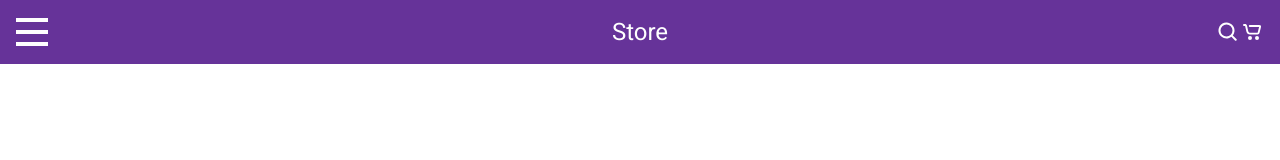
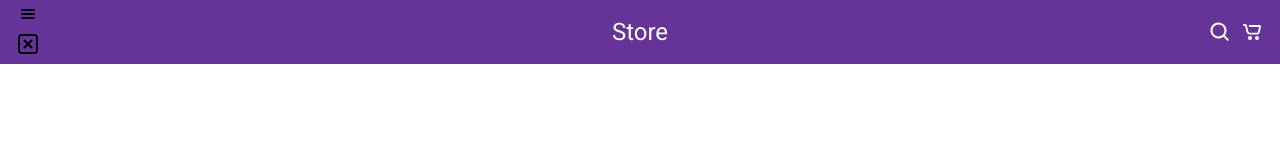
Before and after one commit to Tuti/e-shop, a Next.js app: page / in a window 1280 px wide. Shown: the top 160 px of the page. Built offline with nearby package versions, Linux system fonts and the light colour scheme.

Commit message:
work on adding new icons:

```diff
--- /dev/null
+++ b/components/icons/close-menu/close-menu.tsx
@@ -0,0 +1,16 @@
+import * as React from 'react';
+
+const CloseMenuIcon = (props: any) => (
+  <svg
+    xmlns="http://www.w3.org/2000/svg"
+    viewBox="-2 -2 24 24"
+    width={24}
+    fill="currentColor"
+    {...props}
+  >
+    <path d="M4 2a2 2 0 0 0-2 2v12a2 2 0 0 0 2 2h12a2 2 0 0 0 2-2V4a2 2 0 0 0-2-2H4zm0-2h12a4 4 0 0 1 4 4v12a4 4 0 0 1-4 4H4a4 4 0 0 1-4-4V4a4 4 0 0 1 4-4z" />
+    <path d="m11.414 10 2.829 2.828a1 1 0 0 1-1.415 1.415L10 11.414l-2.828 2.829a1 1 0 1 1-1.415-1.415L8.586 10 5.757 7.172a1 1 0 0 1 1.415-1.415L10 8.586l2.828-2.829a1 1 0 0 1 1.415 1.415L11.414 10z" />
+  </svg>
+);
+
+export default CloseMenuIcon;
--- /dev/null
+++ b/components/icons/menu/menu.tsx
@@ -0,0 +1,15 @@
+import * as React from 'react';
+
+const MenuIcon = (props: any) => (
+  <svg
+    xmlns="http://www.w3.org/2000/svg"
+    viewBox="-5 -7 24 24"
+    width={24}
+    fill="currentColor"
+    {...props}
+  >
+    <path d="M1 0h12a1 1 0 0 1 0 2H1a1 1 0 1 1 0-2zm0 8h12a1 1 0 0 1 0 2H1a1 1 0 1 1 0-2zm0-4h12a1 1 0 0 1 0 2H1a1 1 0 1 1 0-2z" />
+  </svg>
+);
+
+export default MenuIcon;
--- a/components/navbar/navbar.module.css
+++ b/components/navbar/navbar.module.css
@@ -53,4 +53,5 @@
   position: absolute;
   right: 0;
   padding: 0 1rem;
+  gap: 0.5rem;
 }
--- a/components/navbar/navbar.tsx
+++ b/components/navbar/navbar.tsx
@@ -4,6 +4,8 @@ import { Roboto } from '@next/font/google';
 import { useState } from 'react';
 import SearchIcon from '../icons/search/search';
 import ShoppingCartIcon from '../icons/cart/shopping-cart';
+import MenuIcon from '../icons/menu/menu';
+import CloseMenuIcon from '../icons/close-menu/close-menu';
 
 const roboto = Roboto({ weight: '400', subsets: ['latin'] });
 
@@ -21,9 +23,12 @@ export default function Navbar() {
         className={`${styles['hamburger-menu']}`}
         onClick={handleHamburgerClick}
       >
-        <span className={styles.bar}> </span>
-        <span className={styles.bar}> </span>
-        <span className={styles.bar}> </span>
+        <div className={styles['menu-icon-wrapper']}>
+          <MenuIcon></MenuIcon>
+        </div>
+        <div className={styles['menu-icon-wrapper']}>
+          <CloseMenuIcon></CloseMenuIcon>
+        </div>
       </div>
       <Link className={`${styles['nav-branding']}`} href="#">
         {STORE_NAME}
```
Also changed, not shown: components/top-banner/top-banner.tsx (added, +10 -0 lines), components/icons/close-menu/close-menu.svg (added), components/icons/menu/menu.svg (added), components/top-banner/top-banner.module.css (added).
